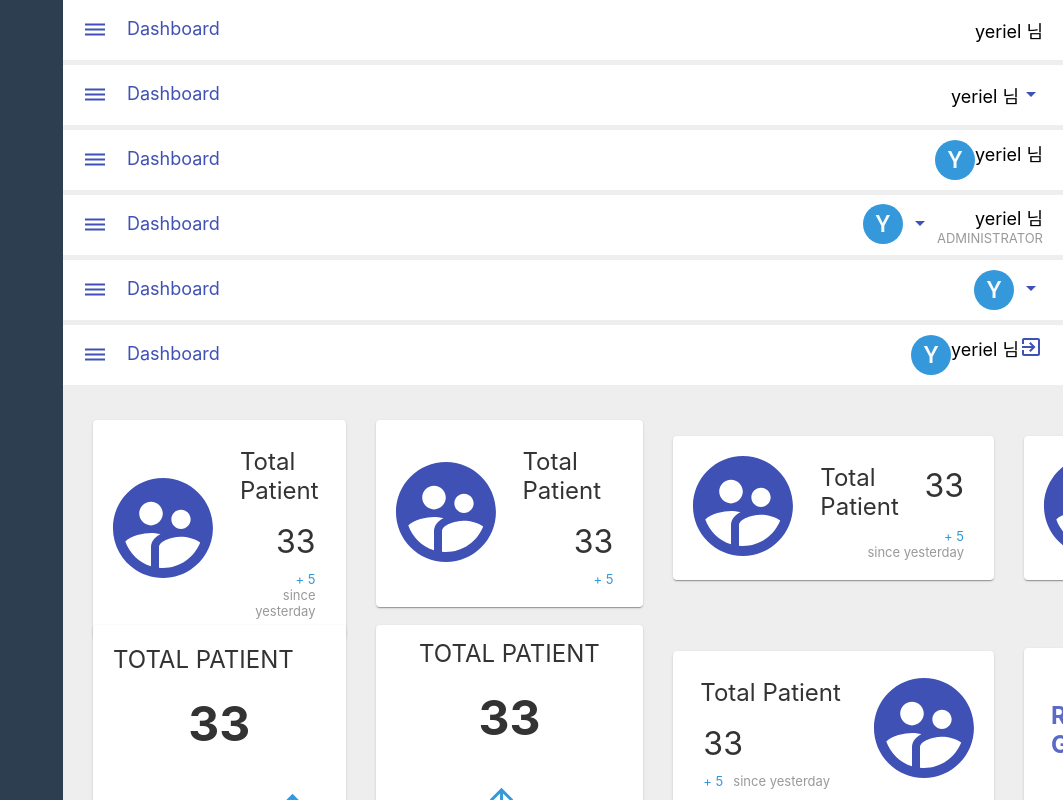
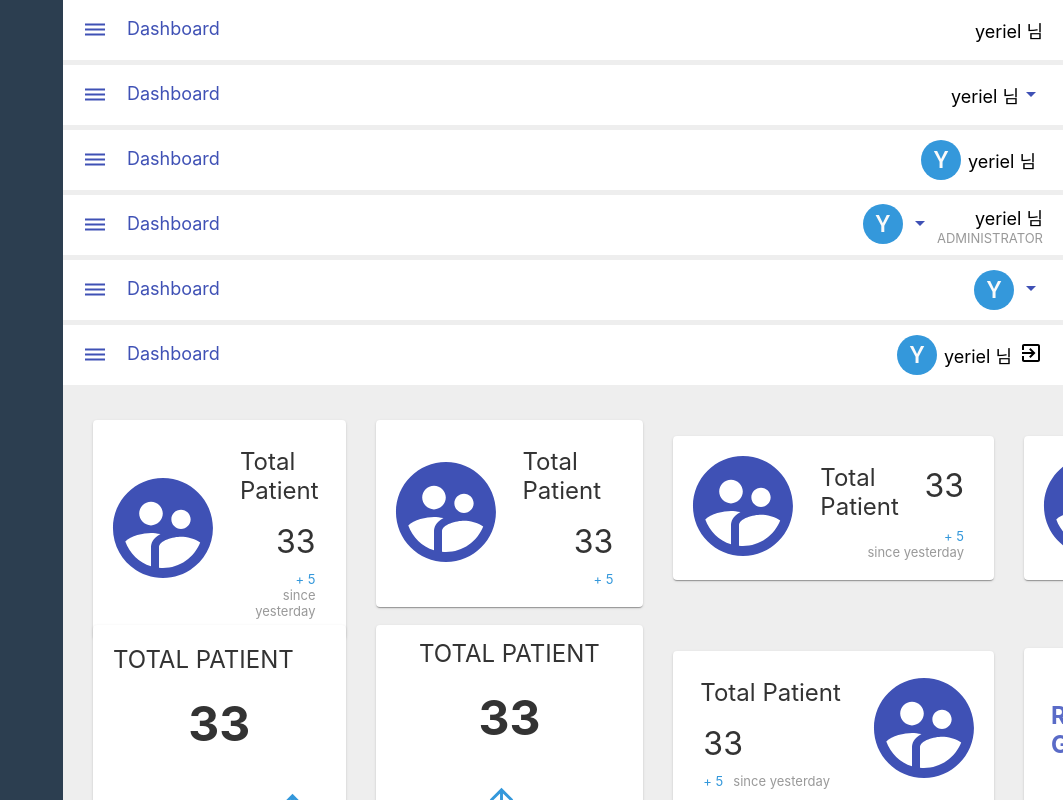
Before and after one commit to YERIEL-RYU/dashboard-concept, a React (Create React App) app: page / in a window 1280 px wide. Shown: the whole page, without its empty margins (217-1280 px from the left). Built offline with nearby package versions, Linux system fonts and the light colour scheme.

Commit message:
#App Bar

```diff
--- a/src/components/AppBar002.jsx
+++ b/src/components/AppBar002.jsx
@@ -13,7 +13,7 @@ const AppBar002 = () => {
       </div>
       <div style={{ display: 'flex', justifyContent: 'space-between' }}>
         <Avatar style={{ backgroundColor: '#3498db', fontSize: 'x-large', fontWeight: '550' }}>Y</Avatar>
-        <div style={{ color: 'black' }}>yeriel 님</div>
+        <div style={{ color: 'black', alignSelf: 'center', padding: '0 7px' }}>yeriel 님</div>
       </div>
     </div>
   );
--- a/src/components/AppBar005.jsx
+++ b/src/components/AppBar005.jsx
@@ -14,8 +14,8 @@ const AppBar005 = () => {
       </div>
       <div style={{ display: 'flex', justifyContent: 'space-between' }}>
         <Avatar style={{ backgroundColor: '#3498db', fontSize: 'x-large', fontWeight: '550' }}>Y</Avatar>
-        <div style={{ color: 'black' }}>yeriel 님</div>
-        <div>
+        <div style={{ color: 'black', alignSelf: 'center', padding: '0 7px' }}>yeriel 님</div>
+        <div style={{ color: 'black', alignSelf: 'center' }}>
           <ExitToAppIcon />
         </div>
       </div>
```
Also changed, not shown: src/App.js (+0 -9 lines).
